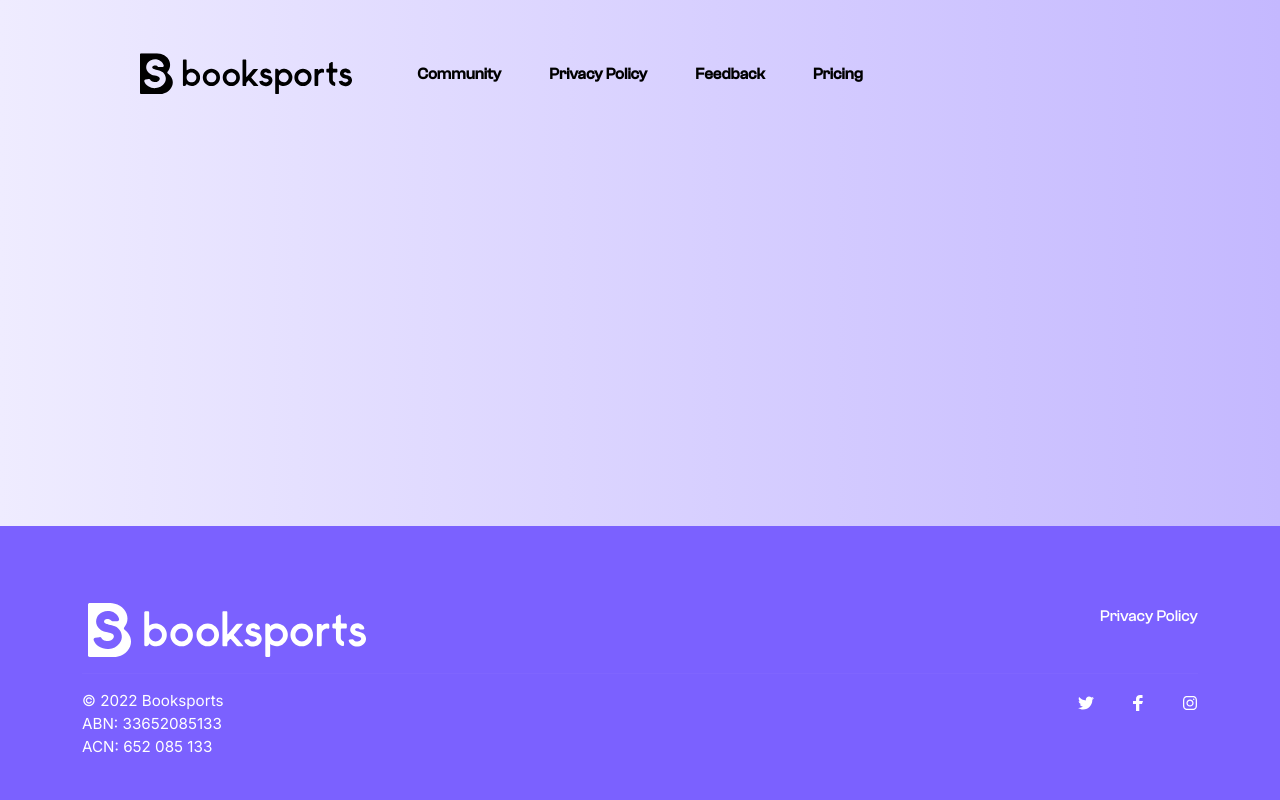
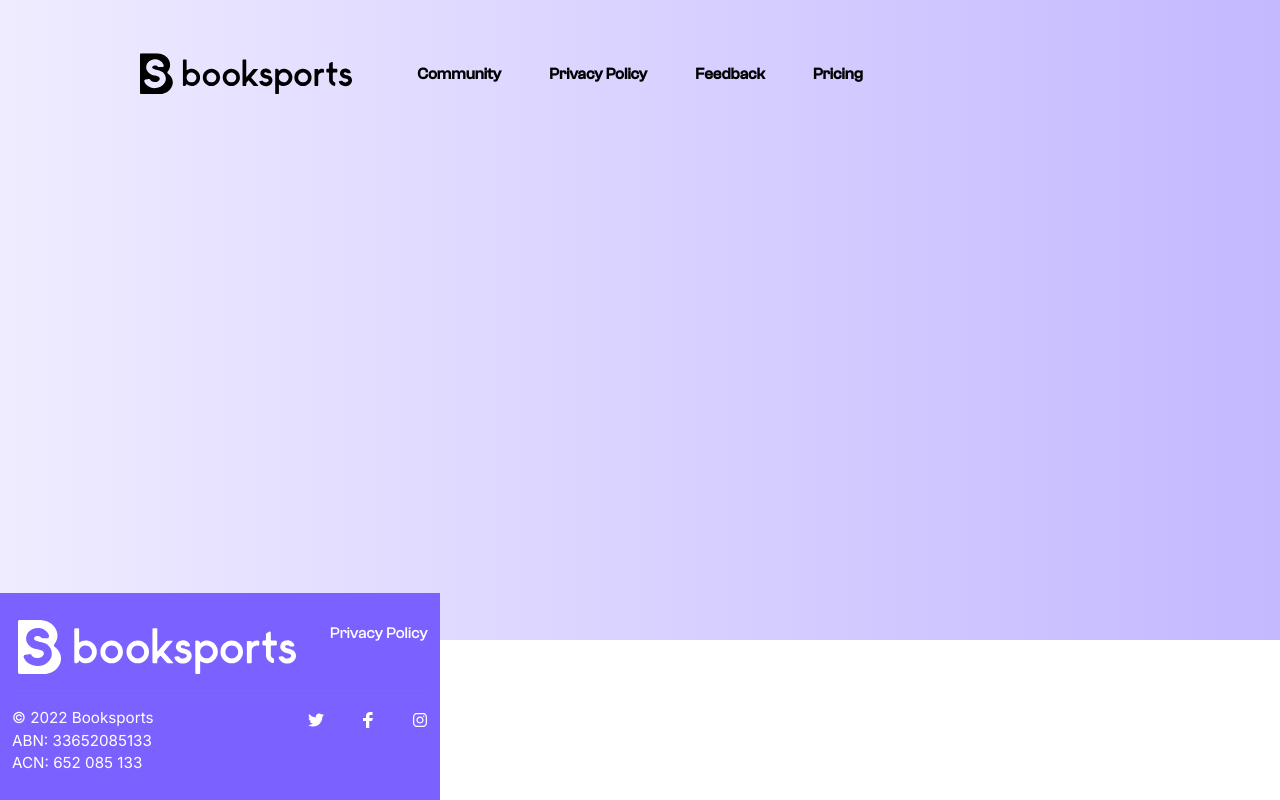
Before and after one commit to tanuj-22/booksports, a React (Create React App) app: page /privacy in a window 1280 px wide. Built offline with nearby package versions, Linux system fonts and the light colour scheme; a web font is replaced by a local one.

Commit message:
footer position updated

```diff
--- a/src/css/privacy.css
+++ b/src/css/privacy.css
@@ -4,7 +4,6 @@
     background: linear-gradient(90deg, #EFECFF 0%, #C4B8FF 100%);
 }
 .privacy .privacy-footer{
-    position: absolute;
-    width: 100%;
+    position: fixed;
     bottom: 0;
 }
```
